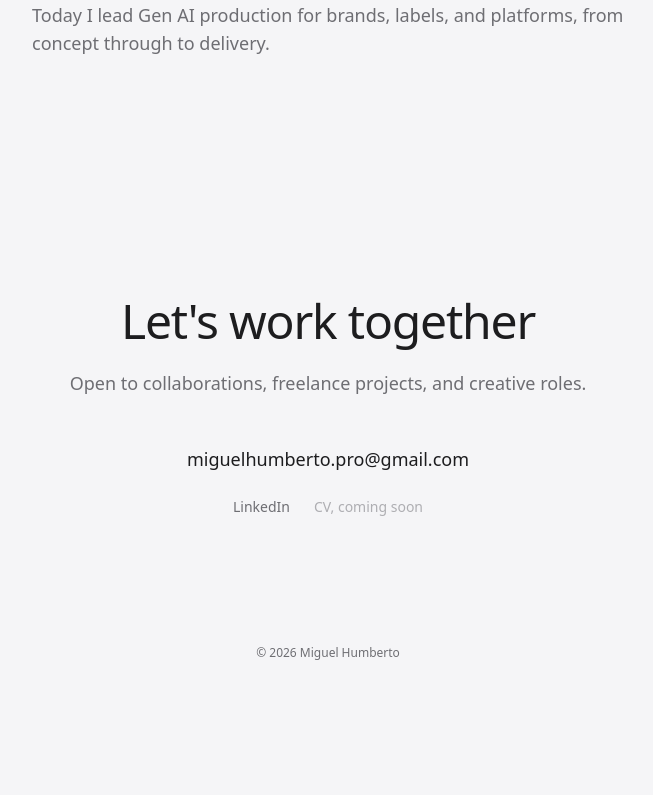
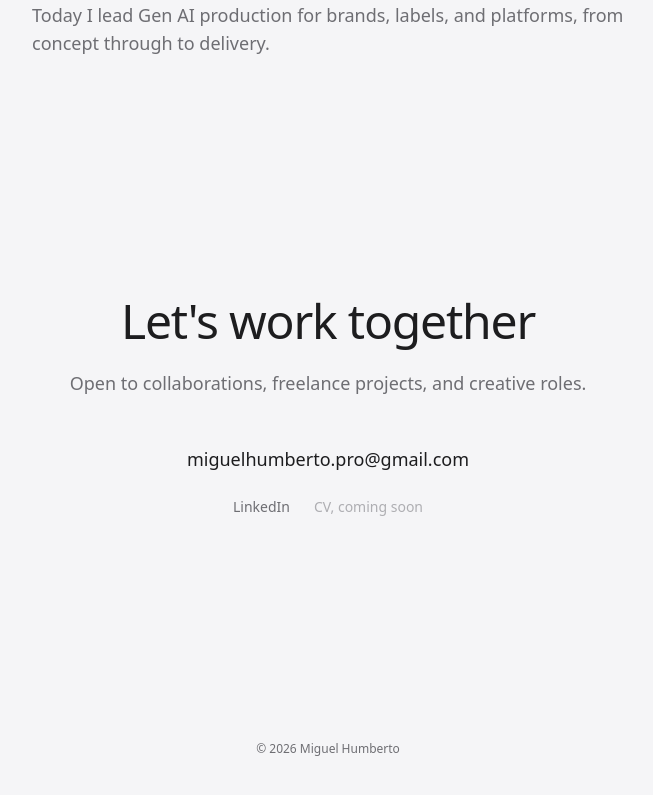
Before and after one commit to mighumb/miguel-humberto-portfolio, a Next.js app: page / in a window 1280 px wide. Shown: the part 1843-2638 px from the top of the page, without its empty margins (312-965 px from the left). Built offline with nearby package versions, Linux system fonts and the light colour scheme; a web font is replaced by a local one.

Commit message:
Move copyright to true page footer with more bottom spacing
Co-authored-by: mighumb <mighumb@users.noreply.github.com>

```diff
--- a/src/components/Contact.tsx
+++ b/src/components/Contact.tsx
@@ -8,8 +8,8 @@ export default function Contact() {
   const t = translations[locale];
 
   return (
-    <section id="contact" className="relative z-[2] bg-bg-primary">
-      <div className="mx-auto max-w-3xl px-6 py-24 text-center md:px-10 md:py-32">
+    <section id="contact" className="relative z-[2] flex flex-col bg-bg-primary">
+      <div className="mx-auto w-full max-w-3xl px-6 py-24 text-center md:px-10 md:py-32">
         <h2 className="text-3xl font-light tracking-tight text-text-primary md:text-5xl">
           {t.contactTitle}
         </h2>
@@ -37,13 +37,13 @@ export default function Contact() {
             <span className="text-sm text-accent">{t.cvSoon}</span>
           </div>
         </div>
+      </div>
 
-        <footer className="mt-24 pt-8">
-          <p className="text-xs text-text-secondary">
-            © {new Date().getFullYear()} Miguel Humberto
-          </p>
-        </footer>
-      </div>
+      <footer className="mt-auto px-6 pb-10 pt-16 text-center md:pb-14 md:pt-24">
+        <p className="text-xs text-text-secondary">
+          © {new Date().getFullYear()} Miguel Humberto
+        </p>
+      </footer>
     </section>
   );
 }
```
